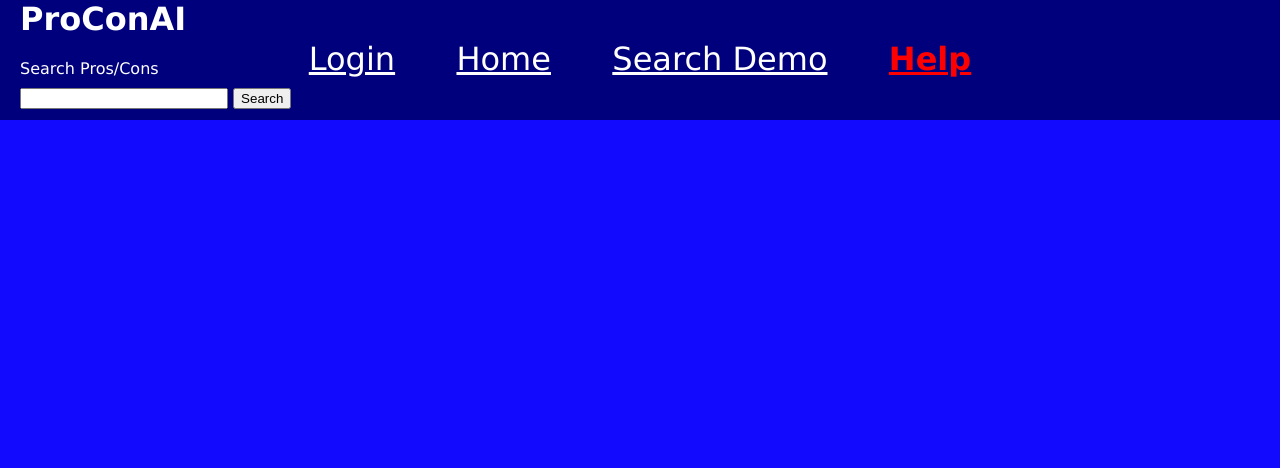
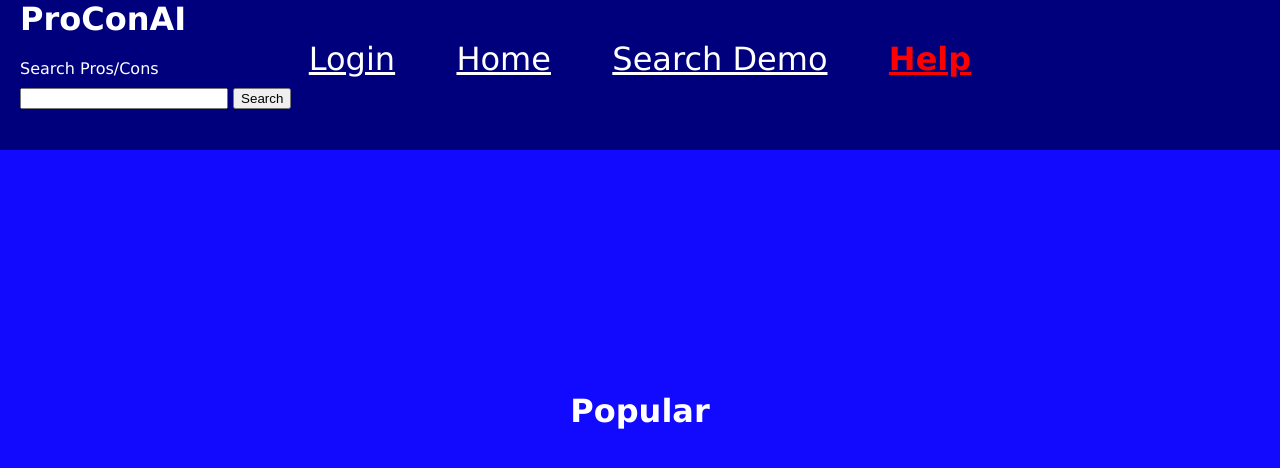
Before and after one commit to hbarrett3/ProConAI, a website: page ProConAI/public_html/home/index.html in a window 1280 px wide. Drawn offline with Linux system fonts and the light colour scheme; no server answers.

Commit message:
fixing margin

```diff
--- a/ProConAI/public_html/home/styles.css
+++ b/ProConAI/public_html/home/styles.css
@@ -72,12 +72,10 @@ input{
 }
 
 #popular{
-    margin-top: 8%;
     position: relative;
     height: 70vh;
     width: 100vw;
     display: block;
-    padding-top: 10%;
     text-align: center;
     align-content: center;
 }
@@ -92,12 +90,11 @@ input{
 }
 
 #content-section {
-    margin-top: 8%;
     position: relative;
     height: 70vh;
     width: 100vw;
     display: flex;
-    padding-top: 10%;
+    /* padding-top: 5%; */
     text-align: center;
     overflow: auto;
 }
```
